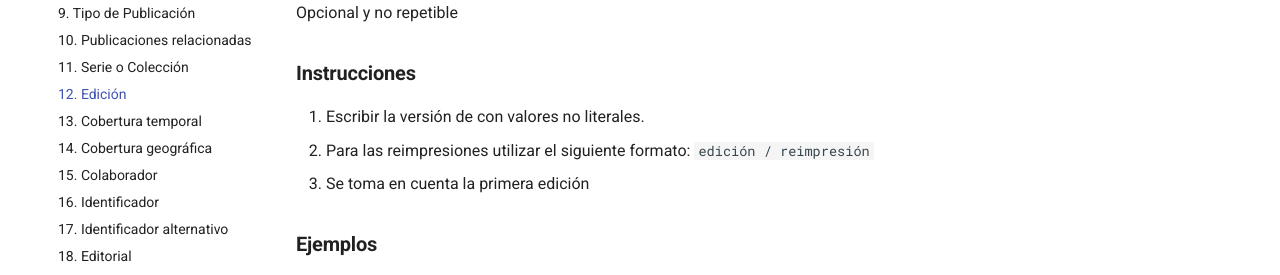
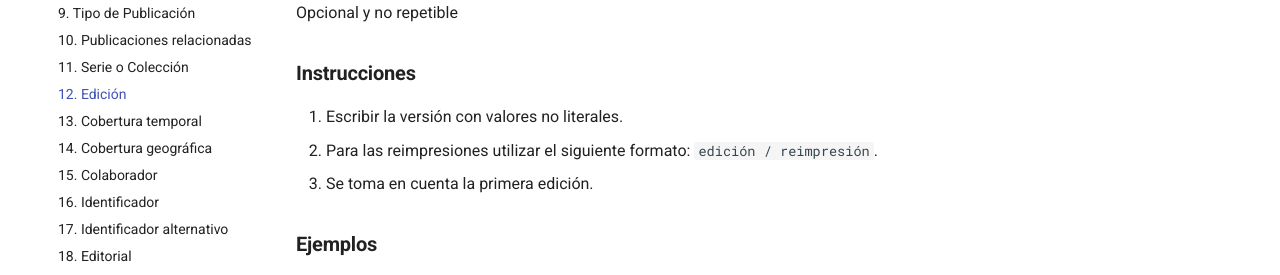
Before and after one commit to luis575497/biblioteca-digital-docs, an MkDocs documentation site: the page built from docs/metadatos/edicion.md, in a window 1280 px wide and 1117 px high. Shown: the part 460-735 px from the top of the window. Built offline with MkDocs 1.6.1 and Material for MkDocs 9.7.7, drawn with Linux system fonts in a browser that asks for light colours; comment, search, counter and statistics services are not loaded; the version menu is left out.

```diff
--- a/docs/metadatos/edicion.md
+++ b/docs/metadatos/edicion.md
@@ -9,9 +9,9 @@ Referencia a la edición del recurso que se describe.
 Opcional y no repetible
 
 ### __Instrucciones__
-1. Escribir la versión de con valores no literales.
-2. Para las reimpresiones utilizar el siguiente formato: `edición / reimpresión`
-3. Se toma en cuenta la primera edición
+1. Escribir la versión con valores no literales.
+2. Para las reimpresiones utilizar el siguiente formato: `edición / reimpresión`.
+3. Se toma en cuenta la primera edición.
 
 ### __Ejemplos__
 
```
